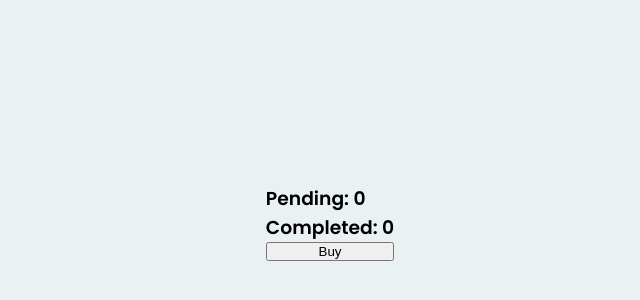
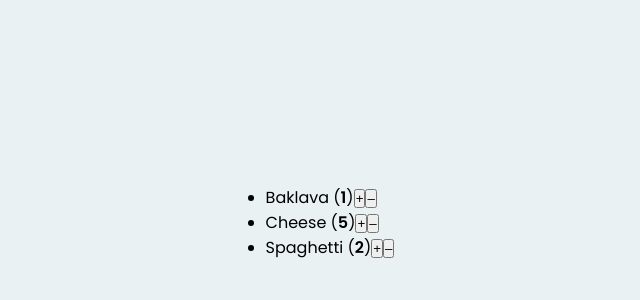
Before and after one commit to timetam24/TIL, a Next.js app in the folder practices/practice5/: page / in a window 1280 px wide. Shown: the part 178-478 px from the top of the page, without its empty margins (310-950 px from the left). Built offline with nearby package versions, Linux system fonts and the light colour scheme.

Commit message:
배열 State 업데이트하기 1
- 장바구니의 항목 업데이트하기
- 장바구니에서 항목 제거하기

```diff
--- a/practices/practice5/app/page.tsx
+++ b/practices/practice5/app/page.tsx
@@ -1,10 +1,9 @@
 import styles from "./page.module.css";
-import RequestTracker from "./ui/request-tracker";
-
+import ShoppingCart from "./ui/shopping-cart";
 export default function Home() {
   return (
     <main className={styles.main}>
-      <RequestTracker />
+      <ShoppingCart />
     </main>
   );
 }
--- /dev/null
+++ b/practices/practice5/app/ui/shopping-cart.tsx
@@ -0,0 +1,79 @@
+"use client";
+
+import { useState } from "react";
+
+const initialProducts = [
+  {
+    id: 0,
+    name: "Baklava",
+    count: 1,
+  },
+  {
+    id: 1,
+    name: "Cheese",
+    count: 5,
+  },
+  {
+    id: 2,
+    name: "Spaghetti",
+    count: 2,
+  },
+];
+
+export default function ShoppingCart() {
+  const [products, setProducts] = useState(initialProducts);
+
+  function handleIncreaseClick(productId: number) {
+    setProducts(
+      products.map((product) => {
+        if (product.id === productId) {
+          return {
+            ...product,
+            count: product.count + 1,
+          };
+        } else {
+          return product;
+        }
+      })
+    );
+  }
+
+  function handleDecreaseClick(productId: number) {
+    let nextProducts = products.map((product) => {
+      if (product.id === productId) {
+        return {
+          ...product,
+          count: product.count - 1,
+        };
+      } else {
+        return product;
+      }
+    });
+    nextProducts = nextProducts.filter((p) => p.count > 0);
+    setProducts(nextProducts);
+  }
+
+  return (
+    <ul>
+      {products.map((product) => (
+        <li key={product.id}>
+          {product.name} (<b>{product.count}</b>)
+          <button
+            onClick={() => {
+              handleIncreaseClick(product.id);
+            }}
+          >
+            +
+          </button>
+          <button
+            onClick={() => {
+              handleDecreaseClick(product.id);
+            }}
+          >
+            –
+          </button>
+        </li>
+      ))}
+    </ul>
+  );
+}
```
